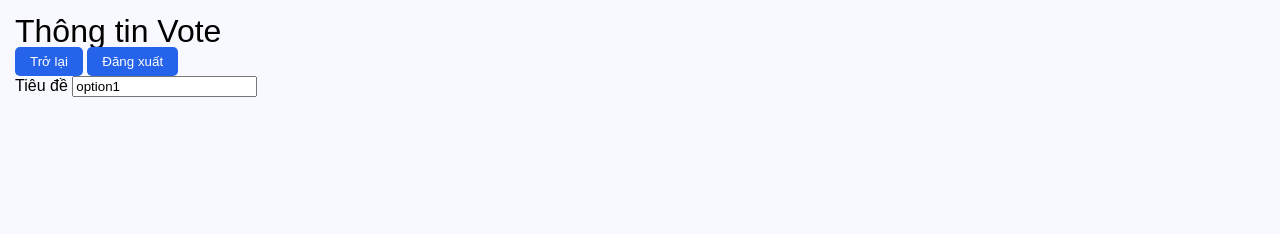
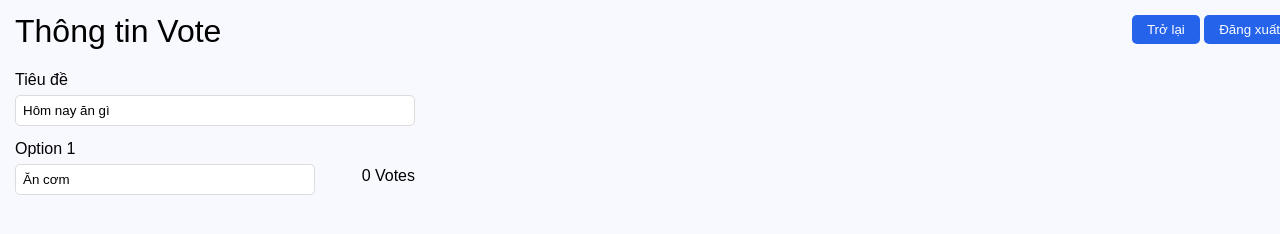
Before and after one commit to ndthinhsgt/poll-app, a plain HTML site: page detail.html in a window 1280 px wide. Shown: the top 234 px of the page. Drawn offline with Linux system fonts and the light colour scheme.

Commit message:
#18 create detail.html and detail.css

```diff
--- a/assets/css/detail.css
+++ b/assets/css/detail.css
@@ -0,0 +1,28 @@
+.body-top {
+    display: flex;
+    justify-content: space-between;
+    padding-bottom: 25px;
+}
+
+.vote-content {
+    width: 400px;
+}
+
+.vote-content input {
+    width: 400px;
+    margin: 7px 0 15px 0;
+    padding: 7px;
+    border: 1px solid #dcdcdc;
+    border-radius: 5px;
+    box-sizing: border-box;
+}
+
+.vote-content > .vote-option input {
+    width: 300px;
+}
+
+.vote-option {
+    display: flex;
+    justify-content: space-between;
+    align-items: center;
+}
--- a/detail.html
+++ b/detail.html
@@ -10,13 +10,29 @@
 <body>
     <div class="body-top">
         <h1>Thông tin Vote</h1>
-        <div class="top-button">
+        <div>
             <button id="back">Trở lại</button>
             <button id="logout">Đăng xuất</button>
         </div>
-        <label>Tiêu đề</label>
-        <input type="text" value="option1" readonly>
+    </div>
 
+    <div class="vote-content">
+        <div>
+            <label>Tiêu đề</label>
+            <br>
+            <input id="vote-title" type="text" value="Hôm nay ăn gì" readonly>
+        </div>
+
+        <div class="vote-option">
+        <div>
+            <label>Option 1</label>
+            <br>
+            <input id="option1" type="text" value="Ăn cơm" readonly>
+        </div>
+        <div>
+            <p>0 Votes</p>
+        </div>
+    </div>
     </div>
 
     <script src="./assets/js/common.js"></script>
```
